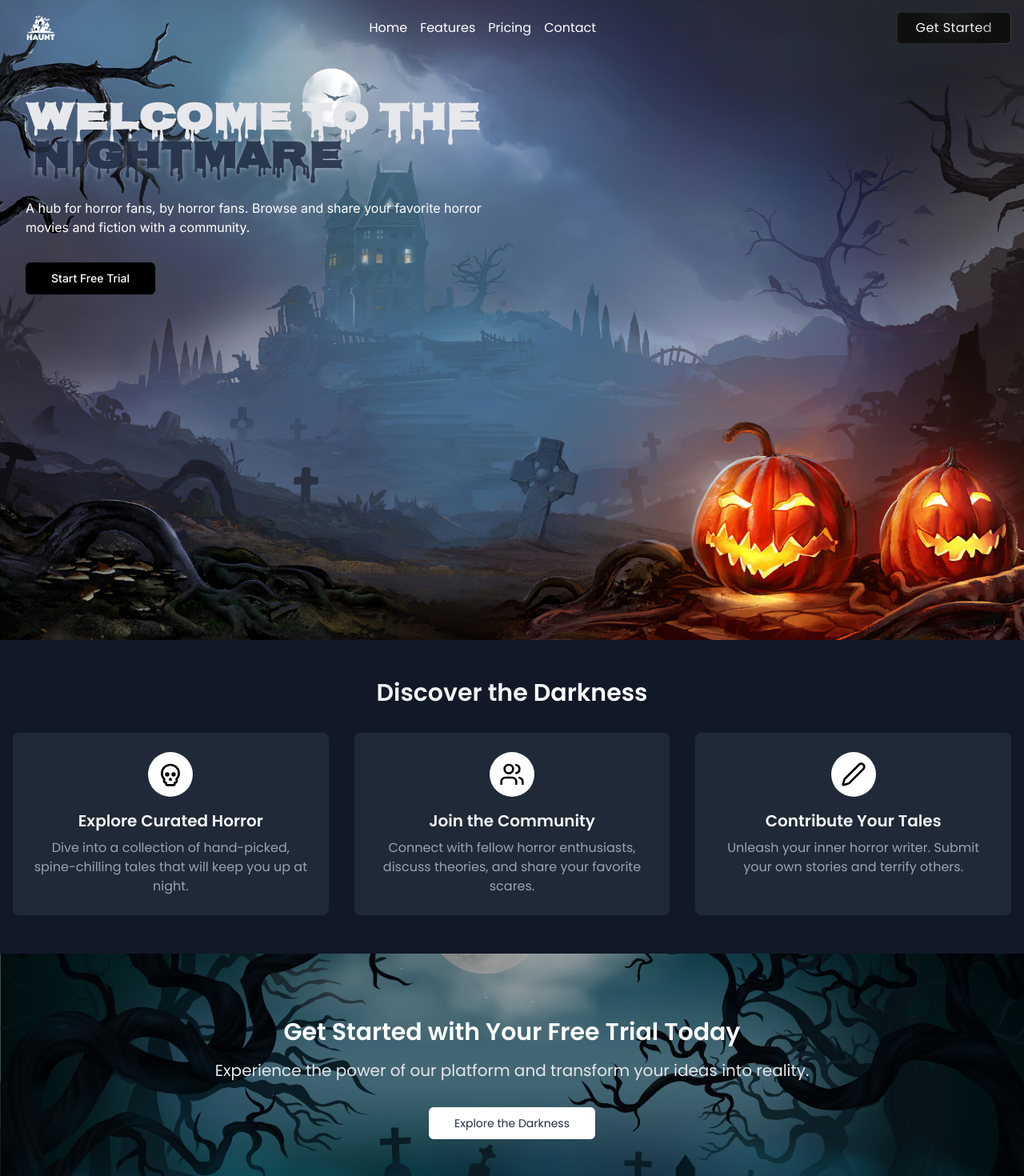
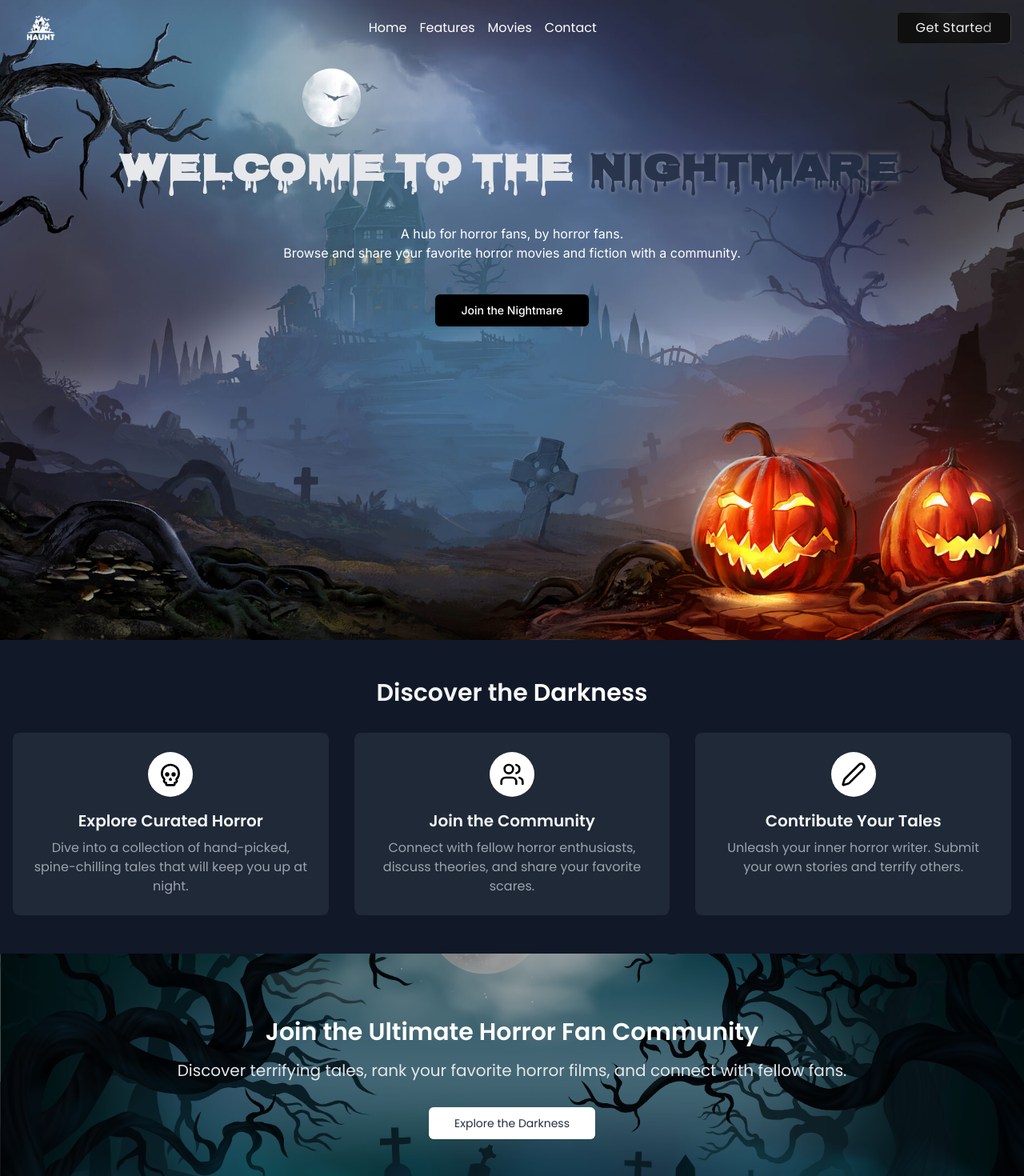
Before and after one commit to abelxo19/horror-fan-site, a Next.js app: page / in a window 1280 px wide. Shown: the top 1470 px of the page at 80% size. Built offline with nearby package versions, Linux system fonts and the light colour scheme.

Commit message:
fix-styles

```diff
--- a/components/cta.tsx
+++ b/components/cta.tsx
@@ -23,9 +23,9 @@ export default function HorrorCTA() {
 
       {/* Content */}
       <div className="relative z-10 container mx-auto px-4 sm:px-6 lg:px-8 text-center">
-        <h2 className="text-3xl font-bold mb-4 text-white">Get Started with Your Free Trial Today</h2>
-        <p className="text-xl mb-8 text-gray-200">
-          Experience the power of our platform and transform your ideas into reality.
+        <h2 className="text-xl md:text-3xl font-bold mb-4 text-white">Join the Ultimate Horror Fan Community</h2>
+        <p className="text-base md:text-xl mb-8 text-gray-200">
+        Discover terrifying tales, rank your favorite horror films, and connect with fellow fans.
         </p>
         <Button
           size="lg"
--- a/components/header.tsx
+++ b/components/header.tsx
@@ -1,4 +1,4 @@
-"use client"; // Ensures useEffect runs only on the client side
+"use client";
 
 import { useState, useEffect } from "react";
 import Image from "next/image";
@@ -25,11 +25,11 @@ const Header = () => {
   return (
     <header
       className={`fixed top-0 left-0 w-full z-30 transition-all duration-300 ${
-        scrolling ? "bg-black/80 backdrop-blur-md shadow-lg" : "bg-transparent"
+        scrolling ? "bg-black/80 backdrop-blur-md shadow-lg my-[-5px]" : "bg-transparent"
       }`}
     >
       <div className="container mx-auto">
-        <div className="flex justify-between items-center px-4">
+        <div className="flex justify-between items-center px-4 ">
           <Link href="/">
             <Image src={Logo} alt="Logo-Image" width={70} height={70} />
           </Link>
@@ -41,7 +41,7 @@ const Header = () => {
               Features
             </Link>
             <Link href="#pricing" className="text-white hover:text-black">
-              Pricing
+              Movies
             </Link>
             <Link href="#contact" className="text-white hover:text-black">
               Contact
--- a/components/hero.tsx
+++ b/components/hero.tsx
@@ -8,11 +8,11 @@ import { inter } from "@/fonts"
 export default function Hero() {
   return (
     <section className={`relative text-gray-800 overflow-hidden ${inter.className}`}>
-      <div className="container mx-auto px-4 sm:px-6 lg:px-8 py-24 md:py-32 relative z-10">
-        <div className="grid grid-cols-1 md:grid-cols-2 gap-10 items-center">
+      <div className="container mt-14 mx-auto px-4 sm:px-6 lg:px-8 py-24 md:py-32 relative z-10">
+        <div className="flex flex-col-1 justify-center items-center text-center mx-auto">
           <motion.div initial={{ opacity: 0, y: 20 }} animate={{ opacity: 1, y: 0 }} transition={{ duration: 0.6 }}>
             <h1
-              className={`text-3xl md:text-4xl lg:text-5xl font-bold mb-6 leading-tight text-[#e7e8eb] font-nosifer`}
+              className={`text-3xl md:text-4xl lg:text-5xl font-bold mb-6 leading-tight text-[#e7e8eb] font-nosifer py-2`}
             >
               Welcome to the{" "}
               <motion.span
@@ -37,17 +37,14 @@ export default function Hero() {
                 Nightmare
               </motion.span>
             </h1>
-            <p className="text-base mb-8 text-white">
-              A hub for horror fans, by horror fans. Browse and share your favorite horror movies and
+            <p className="text-base mb-8 text-white py-2">
+              A hub for horror fans, by horror fans. <br />Browse and share your favorite horror movies and
               fiction with a community.
             </p>
             <Button size="lg" className="bg-black text-white">
-              Start Free Trial
+            Join the Nightmare
             </Button>
           </motion.div>
-          <div className="relative max-w-md mx-auto">
-
-          </div>
         </div>
       </div>
     </section>
```
